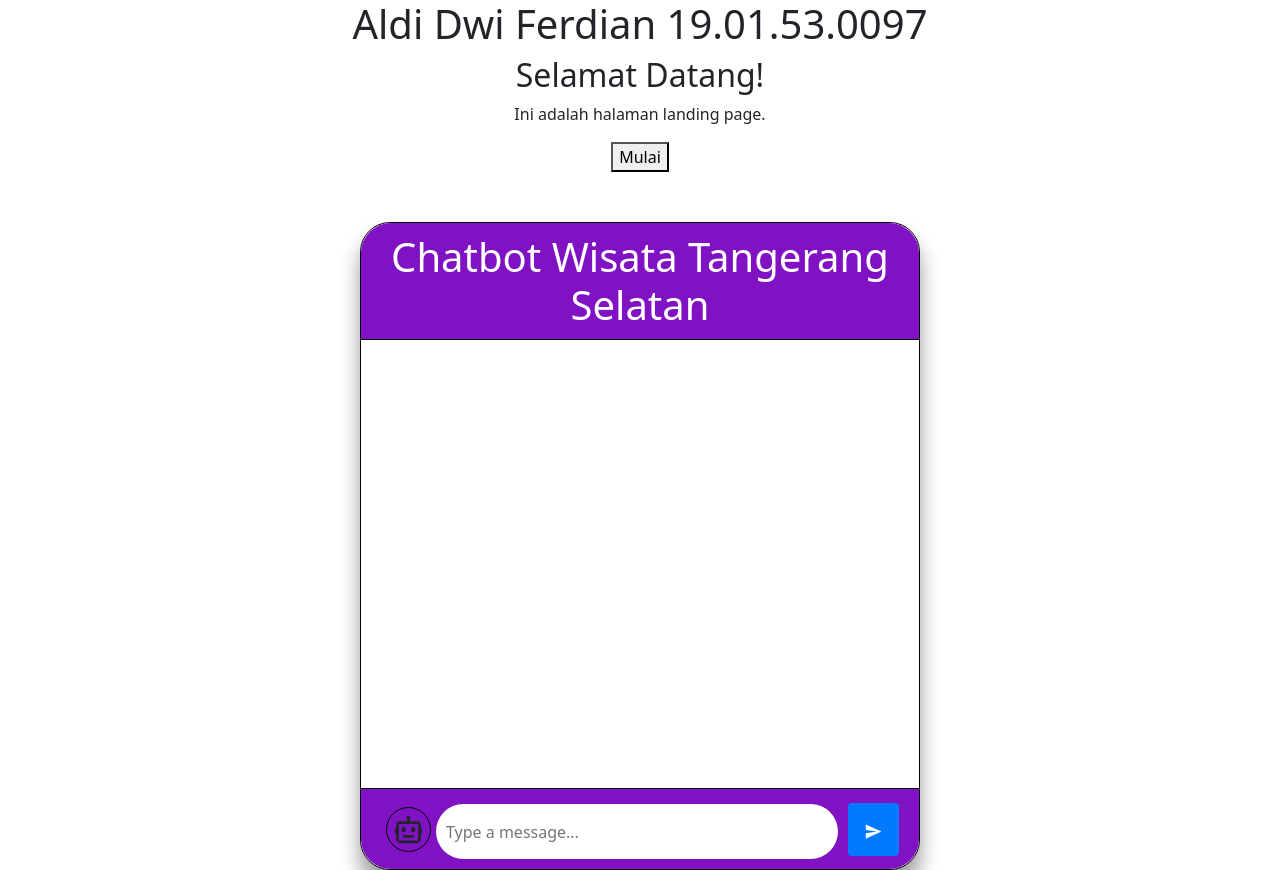
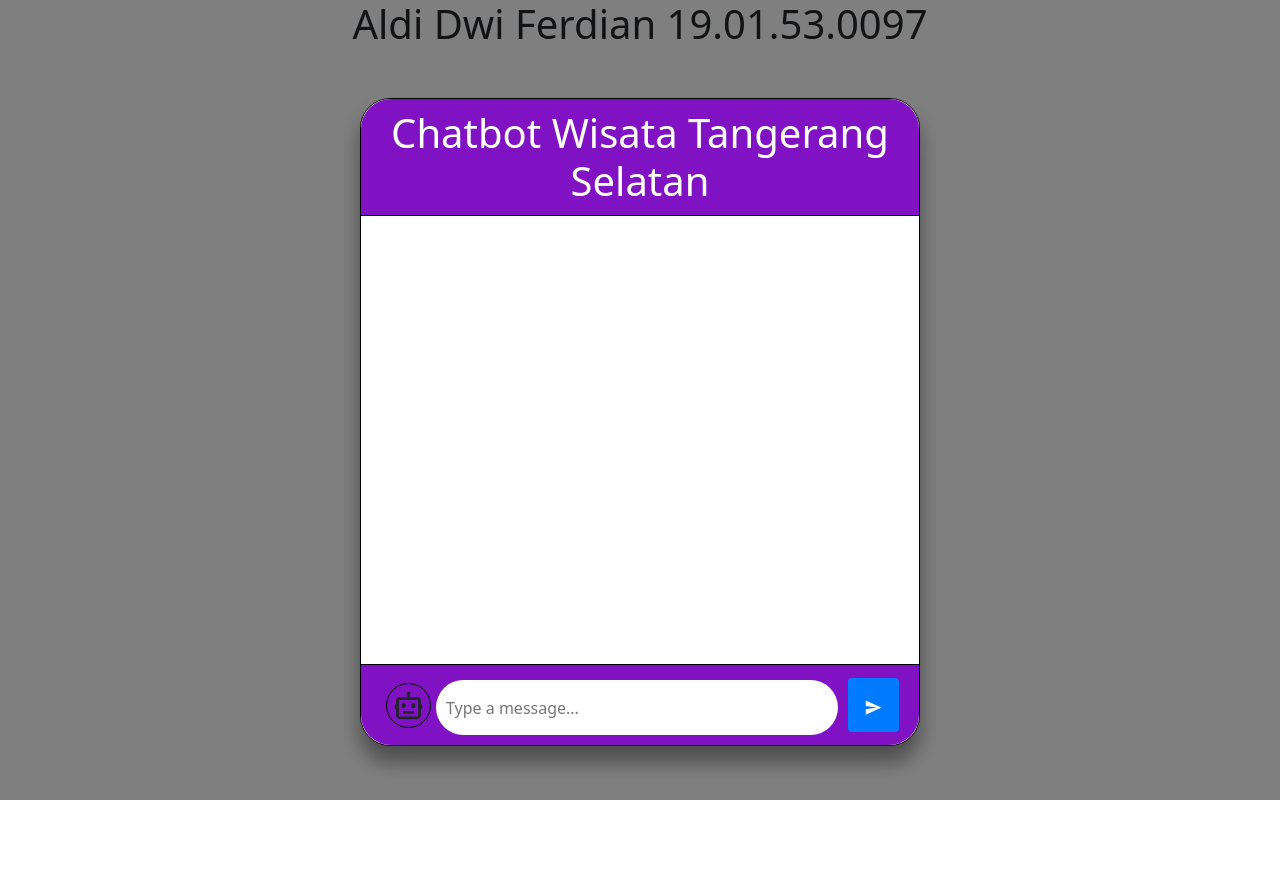
Before and after one commit to aldidwiferdian/RasaUIReact, a React (Create React App) app: page / in a window 1280 px wide. After the commit the page ends 800 px from the top, so only its background shows below. Built offline with nearby package versions, Linux system fonts and the light colour scheme.

Commit message:
Update LandingPage.css

```diff
--- a/src/components/LandingPage.css
+++ b/src/components/LandingPage.css
@@ -20,6 +20,32 @@
   border-radius: 8px;
   text-align: center;
 }
+.popupContainer {
+  display: flex;
+  justify-content: center;
+  align-items: center;
+  position: fixed;
+  top: 0;
+  left: 0;
+  right: 0;
+  bottom: 0;
+  background-color: rgba(0, 0, 0, 0.5);
+}
+
+.popupContent {
+  background-color: white;
+  padding: 20px;
+  border-radius: 8px;
+  box-shadow: 0 2px 4px rgba(0, 0, 0, 0.2);
+}
+
+.popupCloseButton {
+  position: absolute;
+  top: 10px;
+  right: 10px;
+  cursor: pointer;
+}
+
 
 .popup h1 {
   margin-bottom: 10px;
```
